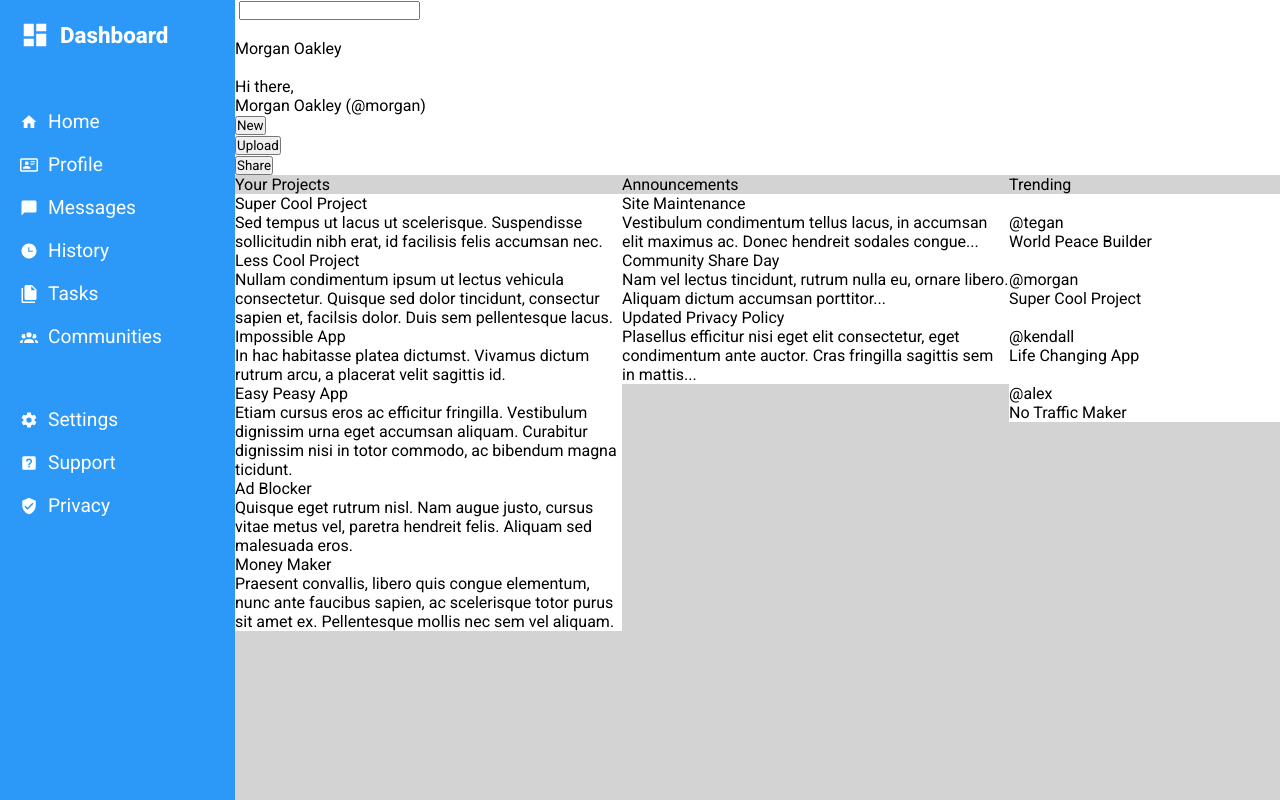
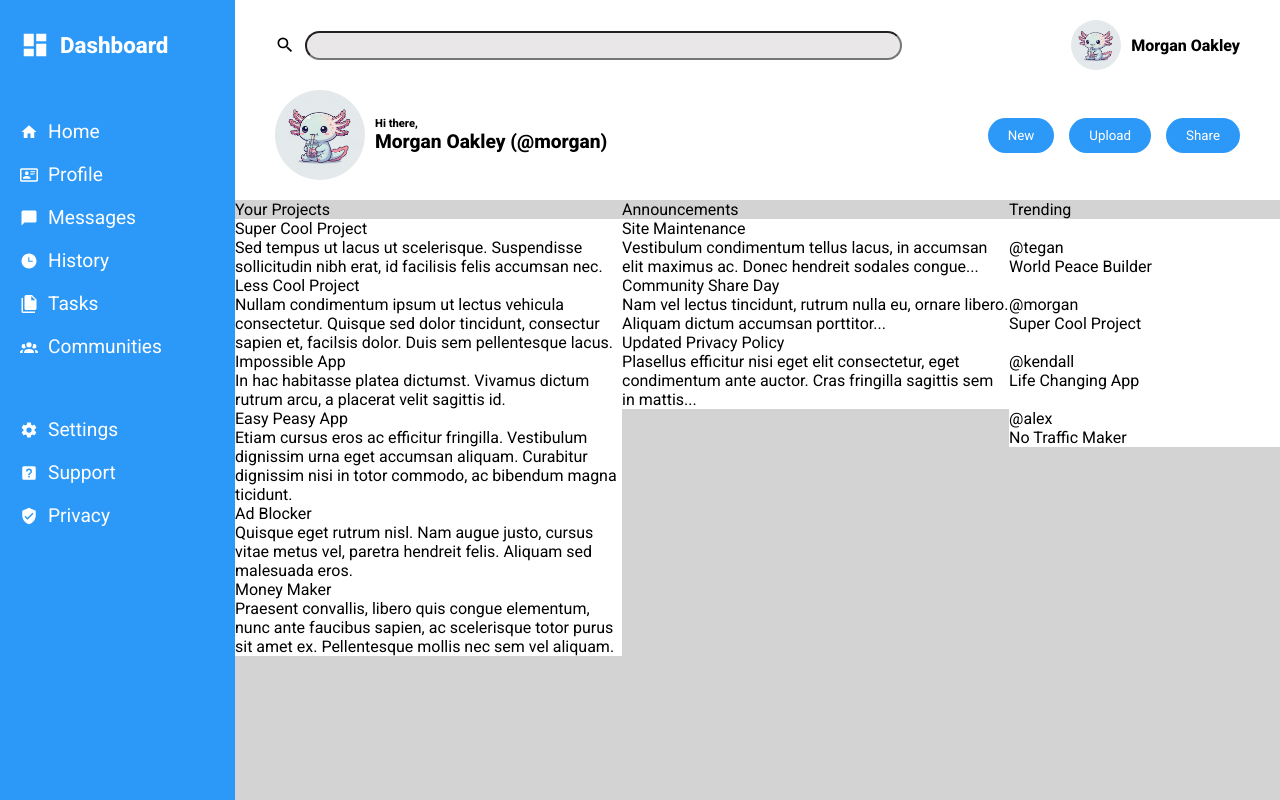
Before and after one commit to otaku722/admin-dashboard, a plain HTML site: page index.html in a window 1280 px wide. Shown: the top 800 px of the page. Drawn offline with Linux system fonts and the light colour scheme.

Commit message:
Add styling to top portion of page
Add styling to top portion of page with user information, search bar,
and action buttons.

```diff
--- a/index.html
+++ b/index.html
@@ -12,20 +12,21 @@
         <div class="menu">
             <div class="search">
                 <div class="search-bar">
-                    <img src="" alt="">
+                    <img src="images/search.svg" alt="Search Icon">
                     <input type="text">
                 </div>
                 <div class="profile-info">
-                    <img src="" alt="">
-                    <img src="" alt="">
-                    <p>Morgan Oakley</p>
+                    <img src="images/axolotl.avif" alt="Axolotl">
+                    Morgan Oakley
                 </div>
             </div>
             <div class="profile">
                 <div class="user-info">
-                    <img src="" alt="">
-                    <p>Hi there,</p>
-                    <p>Morgan Oakley (@morgan)</p>
+                    <img src="images/axolotl.avif" alt="Axolotl">
+                    <div class="hi-there-text">
+                        <p>Hi there,</p>
+                        <p>Morgan Oakley (@morgan)</p>
+                    </div>
                 </div>
                 <div class="actions">
                     <ul>
--- a/style.css
+++ b/style.css
@@ -34,13 +34,68 @@ a {
     flex-direction: column;
     gap: 60px;
     font-size: 1.2rem;
-    padding: 20px;
+    padding: 30px 20px;
     display: flex;
+}
+
+.hi-there-text {
+    display: flex;
+    flex-direction: column;
+}
+
+.hi-there-text > *:first-child {
+    font-size: 0.7rem;
+    font-weight: bold;
+}
+
+.hi-there-text > *:last-child {
+    font-size: 1.2rem;
+    font-weight: bold;
+}
+
+.menu {
+    padding: 20px 40px;
+    display: flex;
+    flex-direction: column;
+    gap: 20px;
 }
 
 .profile {
     grid-column: 2 / 3;
     grid-row: 1 / 2;
+    display: flex;
+    justify-content: space-between;
+    align-items: center;
+}
+
+.profile-info {
+    display: flex;
+    gap: 10px;
+    align-items: center;
+    font-weight: bold;
+}
+
+.search {
+    display: flex;
+    align-items: center;
+}
+
+.search-bar {
+    display: flex;
+    align-items: center;
+    gap: 10px;
+    flex: 2;
+}
+
+.user-info {
+    display: flex;
+    align-items: center;
+    gap: 10px;
+}
+
+.actions ul {
+    display: flex;
+    gap: 15px;
 }
 
 .content li {
@@ -58,6 +113,42 @@ a {
     gap: 20px;
 }
 
+.profile-info img {
+    height: 50px;
+    width: 50px;
+    border-radius: 30px;
+}
+
+.search-bar img {
+    height: 20px;
+    width: 20px;
+}
+
+.search-bar input {
+    border-radius: 15px;
+    padding: 5px 10px;
+    width: 75%;
+    background-color: rgb(233, 231, 231);
+}
+
+.search-bar input:focus {
+    background-color: white;
+}
+
+.user-info img {
+    width: 90px;
+    height: 90px;
+    border-radius: 50px;
+}
+
+.actions ul button {
+    background-color: #0083f6d3;
+    color: white;
+    padding: 10px 20px;
+    border: 0px;
+    border-radius: 20px;
+}
+
 .dashboard li a, .dashboard li{
     display: flex;
     gap: 10px;
```
